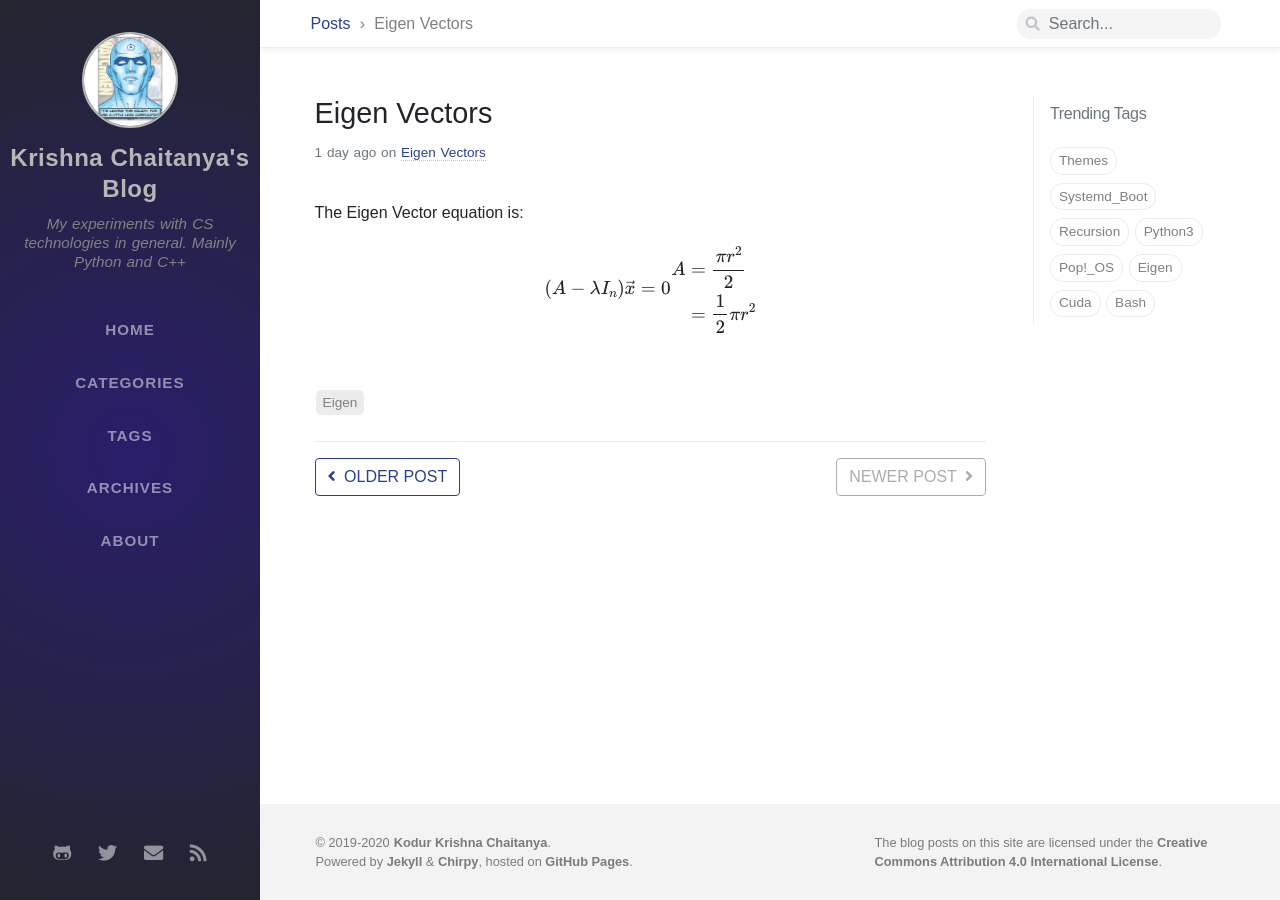
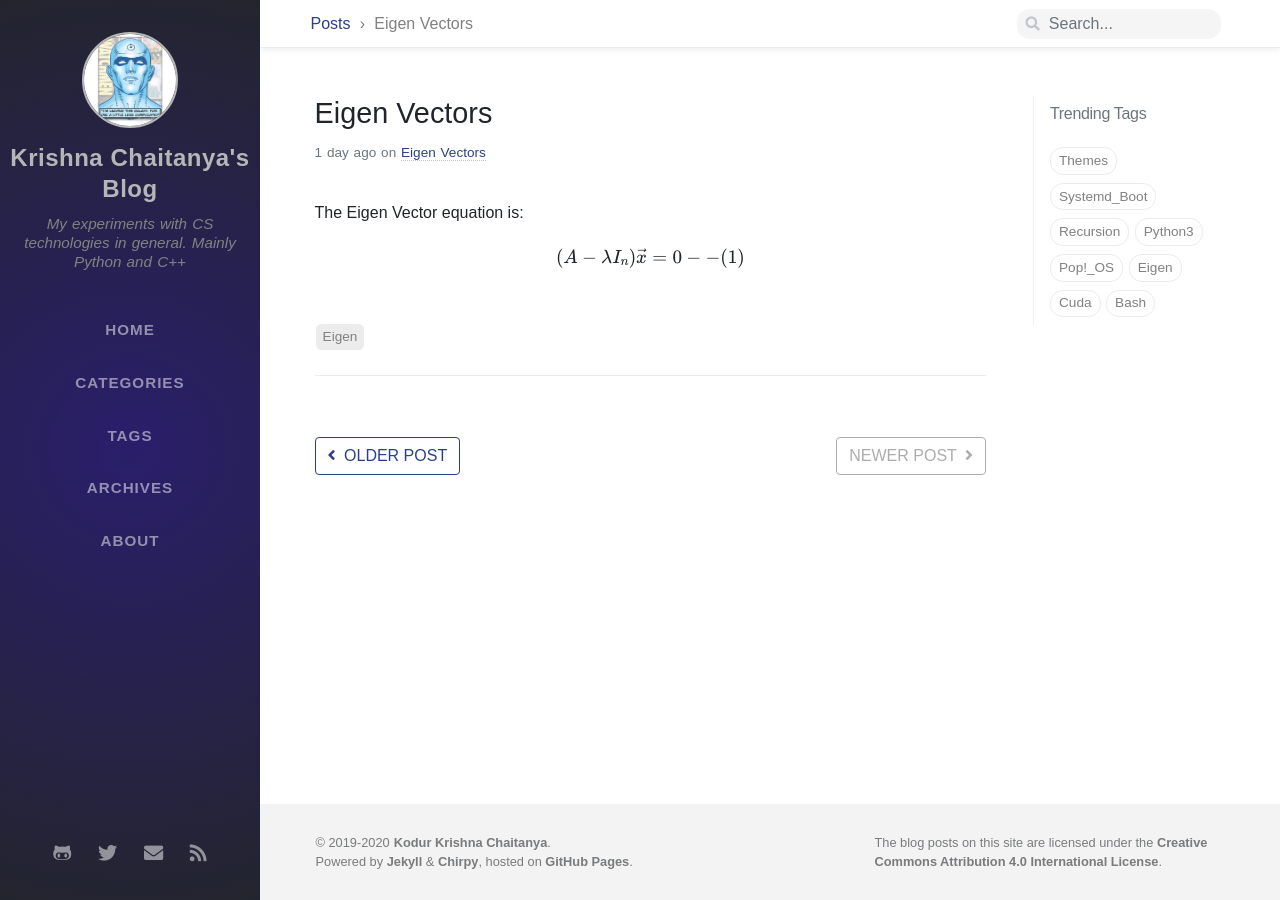
Before and after one commit to krishnachaitanya9/krishnachaitanya9.github.io, a Jekyll site: the page built from _posts/2020-01-05-eigen-vectors.md, in a window 1280 px wide. Built offline with Jekyll 4.4.1, drawn with Linux system fonts in a browser that asks for light colours; nearby versions of some CDN libraries; some web fonts are replaced; formulas are drawn with MathJax 3.

Commit message:
Some final numbering tests

```diff
--- a/_posts/2020-01-05-eigen-vectors.md
+++ b/_posts/2020-01-05-eigen-vectors.md
@@ -8,11 +8,5 @@ tags: [Eigen]
 The Eigen Vector equation is:
 
 $$
-(A - \lambda I_n)\vec{x} = 0
-\begin{equation} \label{eq1}
-\begin{split}
-A & = \frac{\pi r^2}{2} \\
- & = \frac{1}{2} \pi r^2
-\end{split}
-\end{equation}
+(A - \lambda I_n)\vec{x} = 0  --(1)
 $$
```
